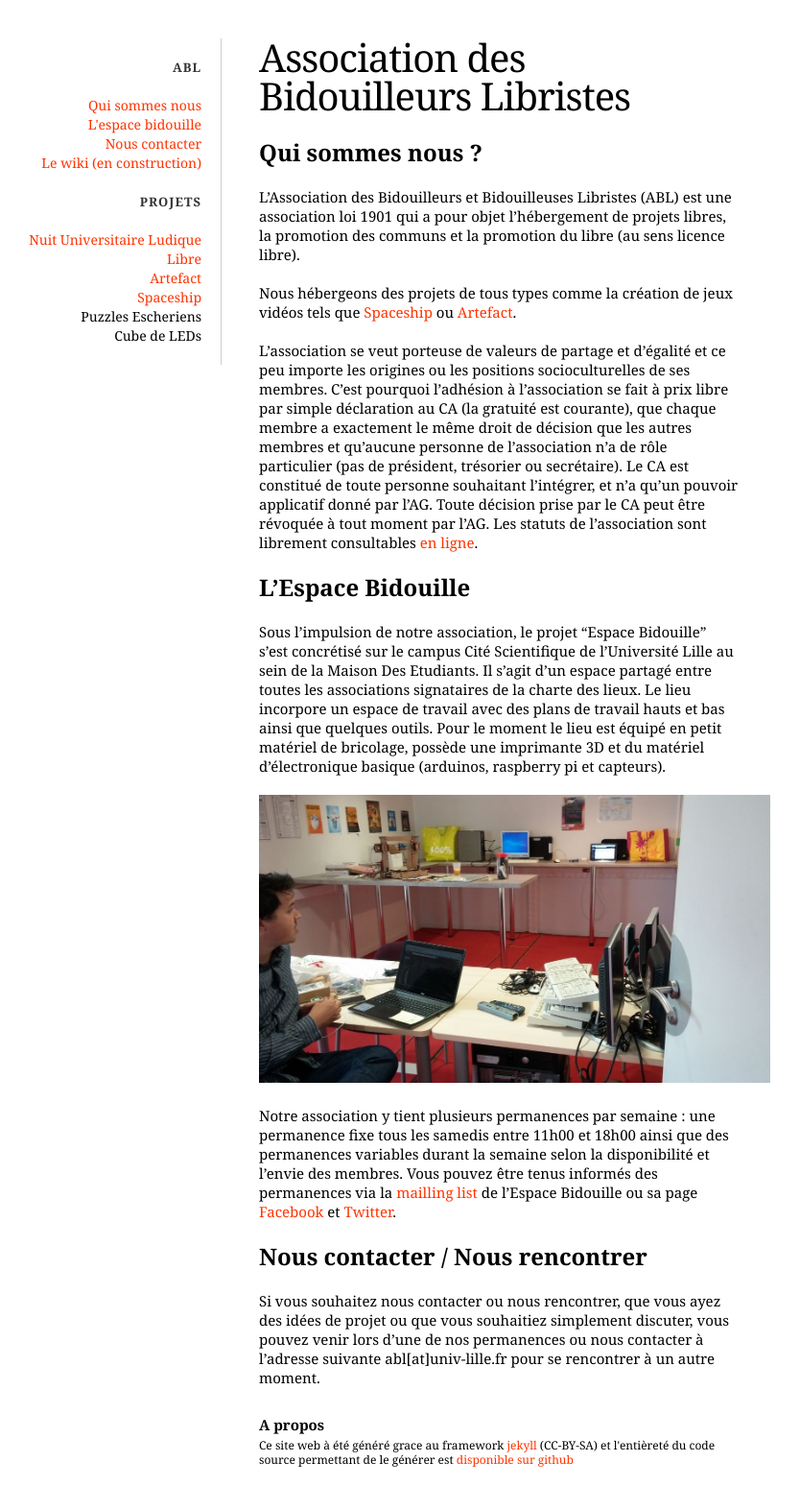
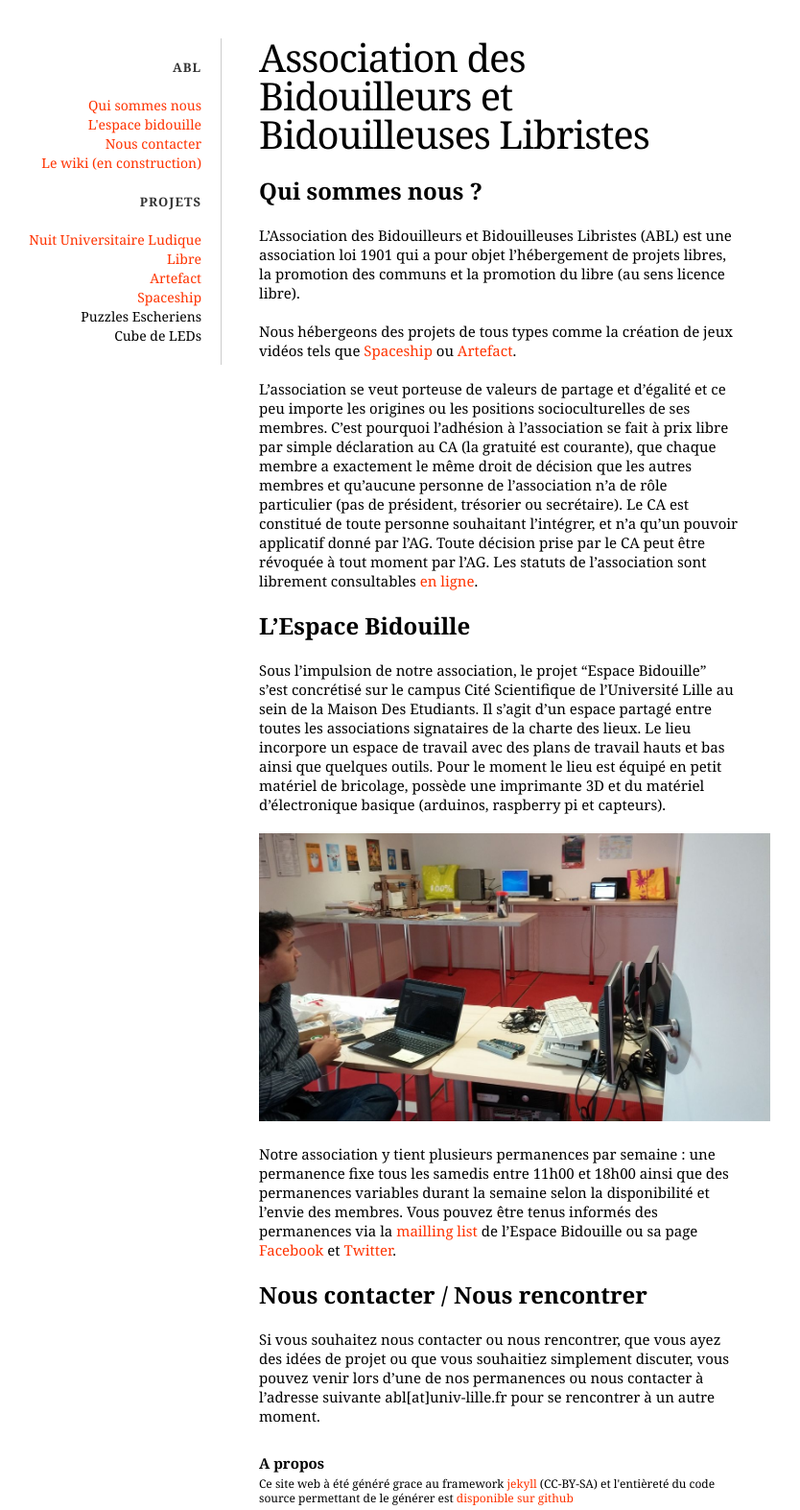
Before and after one commit to bidouilleurslibristes/bidouilleurslibristes.github.io, a Jekyll site: the page built from index.md, in a window 1280 px wide. Shown: the whole page at 96% size, without its empty margins (10-844 px from the left). Built offline with Jekyll 4.4.1, drawn with Linux system fonts in a browser that asks for light colours; our own code applies the rules of GitHub Pages for plain Markdown files; before the commit the page ends 1533 px from its top, so only the background shows below that.

Commit message:
Update _config.yml

```diff
--- a/_config.yml
+++ b/_config.yml
@@ -13,8 +13,8 @@
 # you will see them accessed via {{ site.title }}, {{ site.email }}, and so on.
 # You can create any custom variable you would like, and they will be accessible
 # in the templates via {{ site.myvariable }}.
-title: Association des Bidouilleurs Libristes
-email: abl-ca[at]univ-lille1.fr
+title: Association des Bidouilleurs et Bidouilleuses Libristes
+email: abl[at]univ-lille.fr
 description: >- # this means to ignore newlines until "baseurl:"
 baseurl: "" # the subpath of your site, e.g. /blog
 url: "" # the base hostname & protocol for your site, e.g. http://example.com
```
